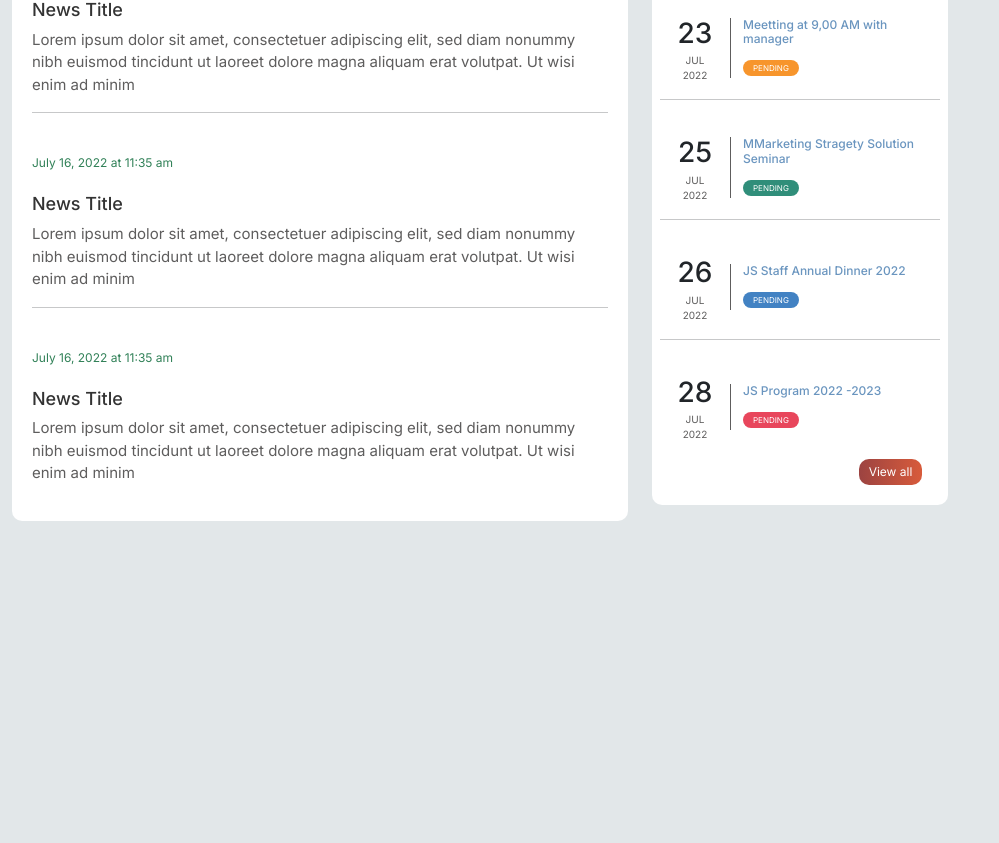
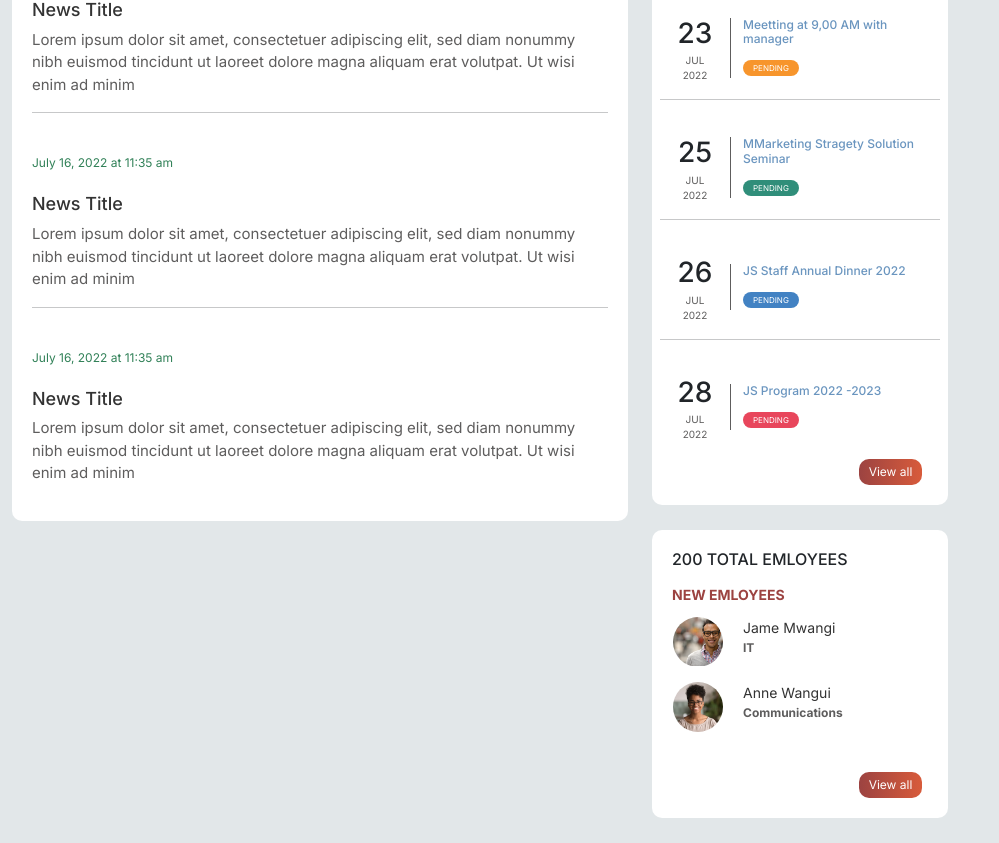
Before and after one commit to Elly-Wenani/medtronic_labs, a React (Create React App) app: page / in a window 1280 px wide. Shown: the part 570-1413 px from the top of the page, without its empty margins (0-999 px from the left). Before the commit the page ends 1116 px from the top, so only its background shows below. Built offline with nearby package versions, Linux system fonts and the light colour scheme.

Commit message:
Employees

```diff
--- /dev/null
+++ b/src/components/Employees.js
@@ -0,0 +1,65 @@
+import React from 'react';
+import { Card, Col, Image, Row } from 'react-bootstrap';
+
+function Employees() {
+  return (
+    <div>
+      <Row className="employees">
+        <Col>
+          <h6>200 TOTAL EMLOYEES </h6>
+          <p>NEW EMLOYEES</p>
+        </Col>
+      </Row>
+
+      <Row>
+        <Col sm={12} xs={12}>
+          <Card className="employee_card">
+            <Card.Body className="card_briefs employee_content">
+              <Card.Title>
+                <Image
+                  src="/images/shutterstock_274800230.jpg"
+                  className="employee_image"
+                />
+              </Card.Title>
+              <Card.Text className="employee_name">
+                <p>Jame Mwangi</p>
+                <div className="employee_title">
+                  <p>IT</p>
+                </div>
+              </Card.Text>
+            </Card.Body>
+          </Card>
+        </Col>
+
+        <Col sm={12} xs={12}>
+          <Card className="employee_card">
+            <Card.Body className="card_briefs employee_content">
+              <Card.Title>
+                <Image
+                  src="/images/shutterstock_1361068562.jpg"
+                  className="employee_image"
+                />
+              </Card.Title>
+              <Card.Text className="employee_name">
+                <p>Anne Wangui</p>
+                <div className="employee_title">
+                  <p>Communications</p>
+                </div>
+              </Card.Text>
+            </Card.Body>
+          </Card>
+        </Col>
+      </Row>
+
+      <Row>
+        <Col sm={4} xs={4}></Col>
+        <Col sm={4} xs={4}></Col>
+        <Col sm={4} xs={4}>
+          <button className="btn btn_news btn_employee">View all</button>
+        </Col>
+      </Row>
+    </div>
+  );
+}
+
+export default Employees;
--- a/src/index.css
+++ b/src/index.css
@@ -390,3 +390,49 @@ code {
   background-color: #e8465c;
   color: var(--white);
 }
+
+/* ---------- */
+
+.employees {
+  display: flex;
+  align-items: center;
+  padding-bottom: 20px;
+}
+
+.employees p {
+  font-size: 14px;
+  color: var(--primary-gold);
+  font-weight: bold;
+  margin-top: 15px;
+}
+
+.employee_card {
+  border-style: none;
+  margin-top: -40px;
+  padding-bottom: 15px;
+}
+
+.employee_content {
+  margin-left: -15px;
+}
+
+.employee_image {
+  width: 50px;
+  height: 50px;
+  border-radius: 50%;
+  margin-right: 20px;
+  object-fit: cover;
+  background-size: cover;
+}
+
+.employee_name p {
+  font-size: 14px;
+  color: #333;
+}
+
+.employee_title p {
+  font-size: 12px;
+  color: #5e5d5d;
+  margin-top: -15px;
+  font-weight: bold;
+}
--- a/src/screens/HomeScreen.js
+++ b/src/screens/HomeScreen.js
@@ -2,6 +2,7 @@ import React from 'react';
 import { Col, Container, Row } from 'react-bootstrap';
 import { Helmet } from 'react-helmet-async';
 import CompanyNews from '../components/CompanyNews';
+import Employees from '../components/Employees';
 import LandingAnnouncements from '../components/LandingAnnouncements';
 import LandingBriefs from '../components/LandingBriefs';
 import LandingImageSlide from '../components/LandingImageSlide';
@@ -28,6 +29,10 @@ function HomeScreen() {
             <div className="company_news_container">
               <UpcomingEvents />
             </div>
+
+            <div className="company_news_container">
+              <Employees />
+            </div>
           </Col>
           <Col md={3}>
             <div style={{ padding: '30px 0' }}>
```
